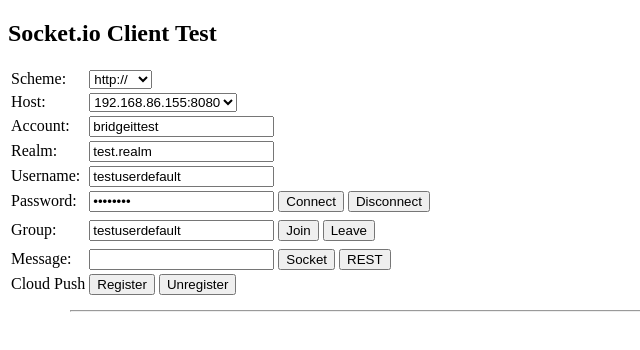
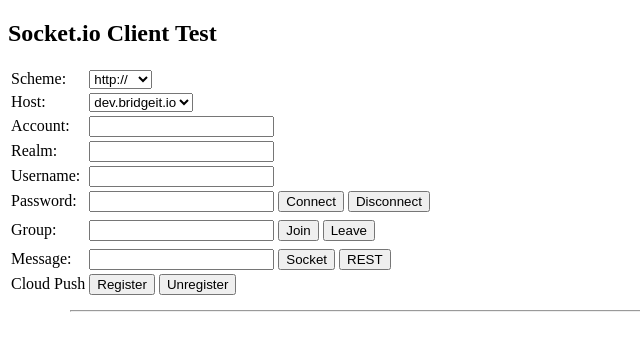
Before and after one commit to Voyent/voyent.xio.js, a website: page demo/client/index.html in a window 1280 px wide. Shown: the whole page, without its empty margins (0-640 px from the left). Drawn offline with Linux system fonts and the light colour scheme; a script that the page names is missing.

Commit message:
NTFY-282: tidy up UI

```diff
--- a/demo/client/index.html
+++ b/demo/client/index.html
@@ -37,8 +37,8 @@
             <td>Host:</td>
             <td>
                 <select id="pushHost">
-                    <!--<option value="dev.bridgeit.io">dev.bridgeit.io</option>-->
-                    <option value="192.168.86.155:8080">192.168.86.155:8080</option>
+                    <option value="dev.bridgeit.io">dev.bridgeit.io</option>
+                    <!--<option value="192.168.86.155:8080">192.168.86.155:8080</option>-->
                     <!--<option value="192.168.99.100">192.168.99.100</option>-->
                     <!--<option value="localhost:55140">localhost:55140</option>-->
                     <!--<option value="192.168.99.100:55140">192.168.99.100:55140</option>-->
@@ -49,28 +49,28 @@
         <tr>
             <td>Account:</td>
             <td>
-                <input type="text" id="account" autocomplete="off" value="bridgeittest"/>
+                <input type="text" id="account" autocomplete="off" value=""/>
             </td>
         </tr>
 
         <tr>
             <td>Realm:</td>
             <td>
-                <input type="text" id="realm" autocomplete="off" value="test.realm"/>
+                <input type="text" id="realm" autocomplete="off" value=""/>
             </td>
         </tr>
 
         <tr>
             <td>Username:</td>
             <td>
-                <input type="text" id="username" autocomplete="off" value="testuserdefault"/>
+                <input type="text" id="username" autocomplete="off" value=""/>
             </td>
         </tr>
 
         <tr>
             <td>Password:</td>
             <td>
-                <input type="password" id="password" autocomplete="off" value="password"/>
+                <input type="password" id="password" autocomplete="off" value=""/>
                 <button type="button" onclick="connect()">Connect</button>
                 <button type="button" onclick="disconnect()">Disconnect</button>
             </td>
@@ -85,7 +85,7 @@
         <tr>
             <td>Group:</td>
             <td>
-                <input id="pushGroup" autocomplete="off" value="testuserdefault"/>
+                <input id="pushGroup" autocomplete="off" value=""/>
                 <button type="button" onclick="joinGroup()">Join</button>
                 <button type="button" onclick="leaveGroup()">Leave</button>
             </td>
```
